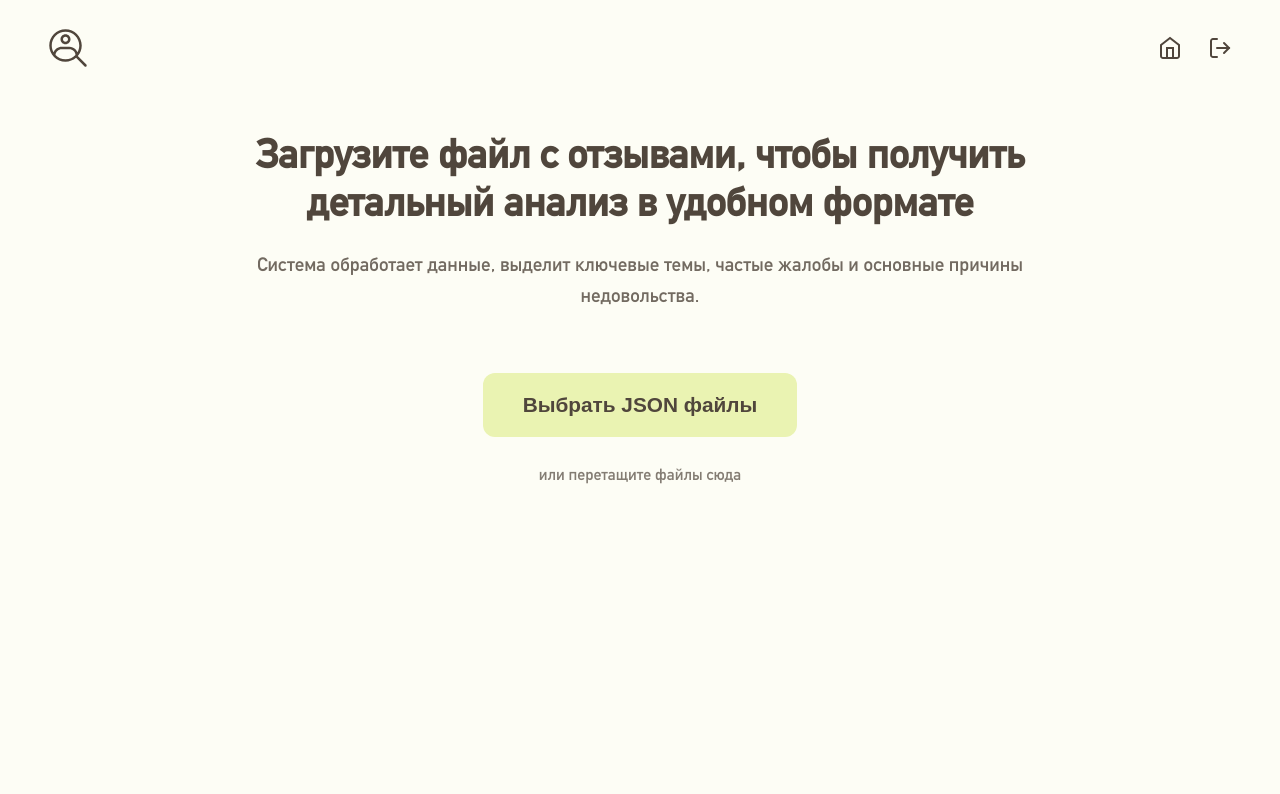
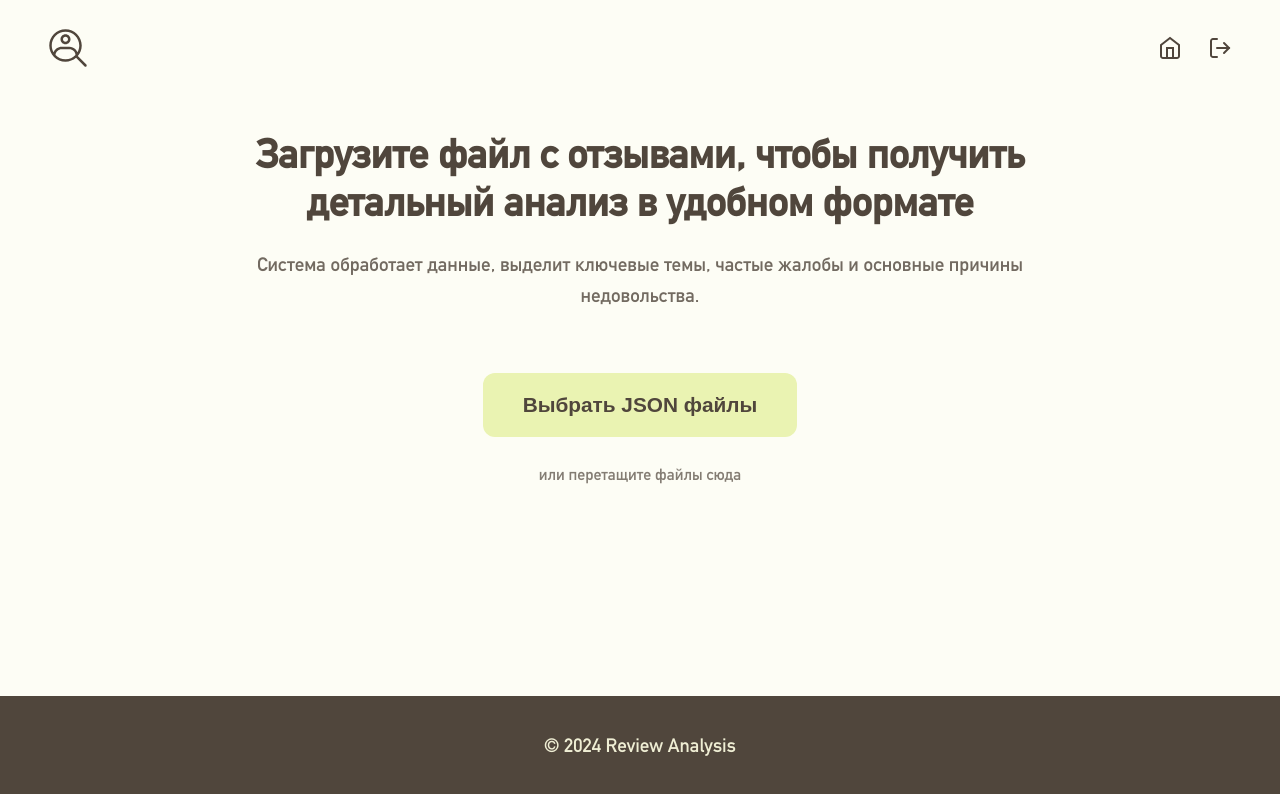
Before and after one commit to HasanovTimur9/review-analysis, a React (Vite) app in the folder frontend/frontend-review-analysis/: page / in a window 1280 px wide. Both pictures are taken after typing "Sample", "Sample" into the empty fields and a click on the button "Войти". Shown: the top 794 px of the page. Built offline with nearby package versions, Linux system fonts and the light colour scheme.

Commit message:
Подвал DashboardPage

```diff
--- a/frontend/frontend-review-analysis/src/pages/DashboardPage.jsx
+++ b/frontend/frontend-review-analysis/src/pages/DashboardPage.jsx
@@ -232,6 +232,11 @@ const DashboardPage = ({ onGoHome, onLogout, savedFiles = [], onFilesUpdate }) =
                     </button>
                 )}
             </div>
+            <footer className="dashboard-footer">
+                <div className="footer-copyright">
+                    © 2024 Review Analysis
+                </div>
+            </footer>
         </div>
     );
 };
--- a/frontend/frontend-review-analysis/src/styles/DashboardPage.css
+++ b/frontend/frontend-review-analysis/src/styles/DashboardPage.css
@@ -242,6 +242,7 @@
 
 .dashboard-footer .footer-copyright {
     font-size: 1.2rem;
+    text-align: center;
 }
 
 /* Медиа-запросы для адаптивности */
```
